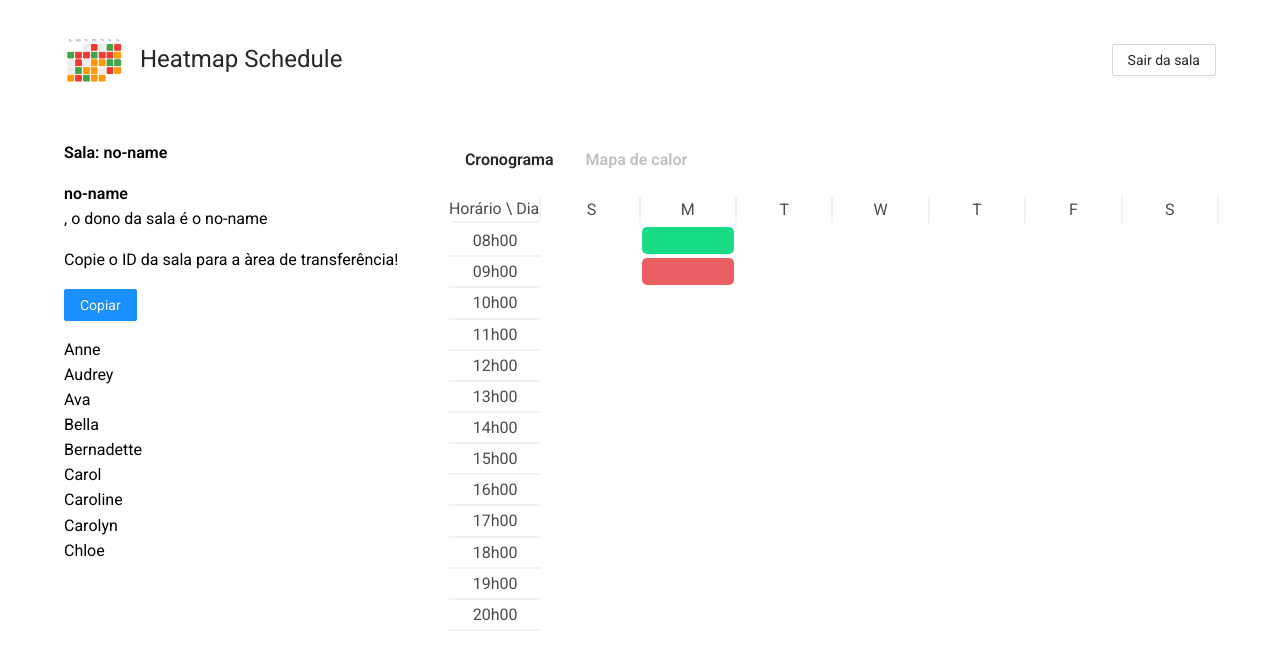
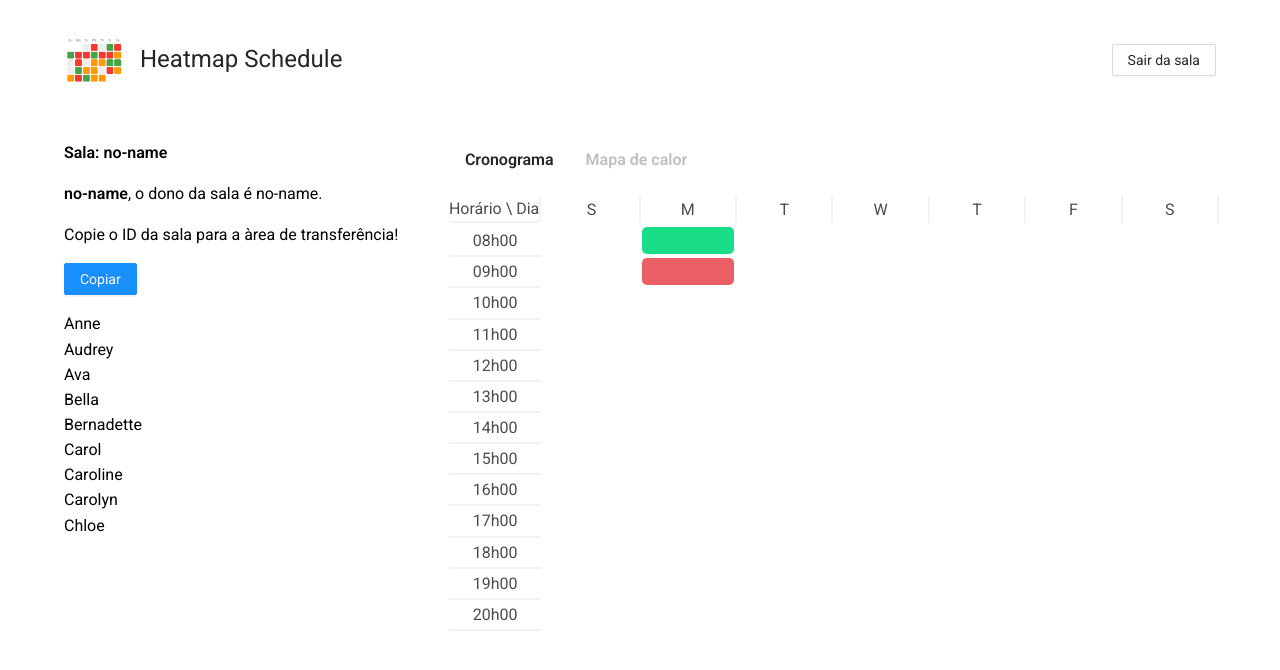
Before and after one commit to yudi-azvd/boramarcar, a React (Vite) app: page /dashboard in a window 1280 px wide. Shown: the top 670 px of the page. Built offline with nearby package versions, Linux system fonts and the light colour scheme; no server answers.

Commit message:
fix unwanted line break in RoomInfo

```diff
--- a/src/pages/Dashboard/index.tsx
+++ b/src/pages/Dashboard/index.tsx
@@ -2,7 +2,7 @@ import ScheduleOrHeatmap from "@/components/ScheduleOrHeatmap"
 import { useAuth } from "@/hooks/auth"
 import Header from "@/components/Header"
 import { Button, Tooltip } from "antd"
-import { Container, Content, Side, UsersList } from "./style"
+import { Container, Content, RoomInfo, UsersList } from "./style"
 
 const Dashboard: React.FC = () => {
   const { user, room } = useAuth()
@@ -43,18 +43,21 @@ const Dashboard: React.FC = () => {
       <Content>
         {/* Saber se está em celular */}
         {/* https://stackoverflow.com/questions/39435395/reactjs-how-to-determine-if-the-application-is-being-viewed-on-mobile-or-deskto */}
-        <Side>
+        {/* Fazer RoomInfo um menu lateral retrátil à esquerda em desktop */}
+        {/* Em mobile, esse menu deve ser escondido por padrão. É aberto clicando */}
+        {/* em um hamburguer à esquerda */}
+        <RoomInfo>
+          <p><strong>Sala: {room.name}</strong></p>
           <Tooltip title={user.id}>
-            <p><strong>Sala: {room.name}</strong></p>
-
             <p>
-              <strong>{user.name}</strong>, {user.isOwner ? (
-                <>você é o dono da sala </>
-              ) : (
-                <>o dono da sala é o {room.ownerName} </>
-              )}
+              <strong>{user.name}</strong>, {' '}
+              <span>
+                {user.isOwner
+                  ? 'você é o dono da sala.'
+                  : `o dono da sala é ${room.ownerName}.`
+                }
+              </span>
             </p>
-
           </Tooltip>
 
           <div>
@@ -69,7 +72,7 @@ const Dashboard: React.FC = () => {
               <li key={u} > {u} </li>
             ))}
           </UsersList>
-        </Side>
+        </RoomInfo>
 
         <ScheduleOrHeatmap />
       </Content>
--- a/src/pages/Dashboard/style.ts
+++ b/src/pages/Dashboard/style.ts
@@ -9,11 +9,7 @@ export const Content = styled.div`
   justify-content: space-between;
 `
 
-export const Side = styled.aside`
-  strong {
-    display: block;
-  }
-
+export const RoomInfo = styled.aside`
   display: none;
 
   @media (min-width: 768px) {
```
